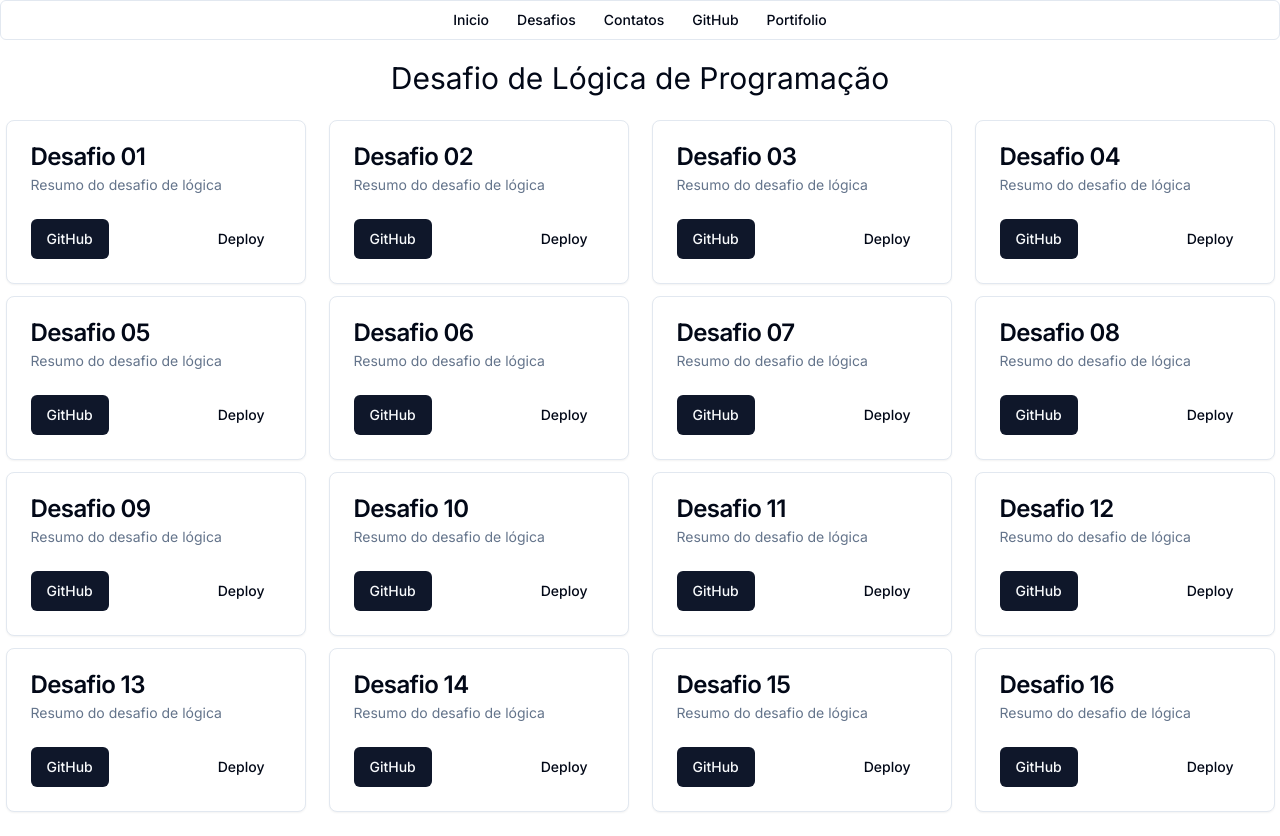
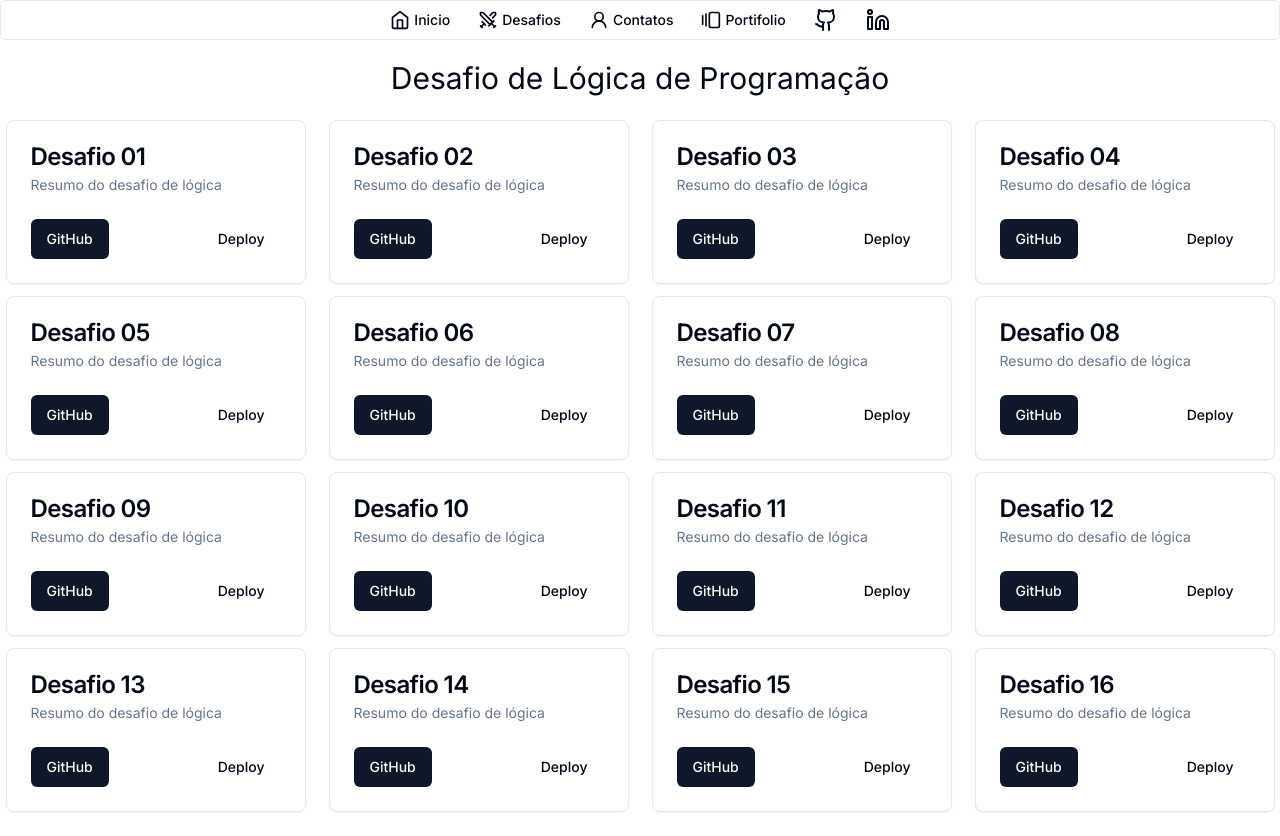
Before and after one commit to darioreisjr/desafiodelogicadeprogramacao, a Next.js app: page / in a window 1280 px wide. Built offline with nearby package versions, Linux system fonts and the light colour scheme.

Commit message:
feat: add icon menubar

```diff
--- a/src/components/header/header.jsx
+++ b/src/components/header/header.jsx
@@ -4,43 +4,46 @@ import {
   MenubarTrigger,
 } from "@/components/ui/menubar"
 import Link from "next/link";
-import {
-  Select,
-  SelectContent,
-  SelectGroup,
-  SelectItem,
-  SelectLabel,
-  SelectTrigger,
-  SelectValue,
-} from "@/components/ui/select"
+
+import { Github, Home, Swords, User2, GalleryHorizontalEnd,Linkedin } from 'lucide-react';
+
 
 const Header = () => {
   return (
     <Menubar className="max-w-7xl  flex items-center justify-center p-16">
       <MenubarMenu>
-        <MenubarTrigger>
+        <MenubarTrigger className="space-x-1">
+        <Home size={20} />
           <Link href="/">
             Inicio
           </Link>
         </MenubarTrigger>
-        <MenubarTrigger>
+        <MenubarTrigger className="space-x-1">
+          <Swords size={20}/>
           <Link href="/">
             Desafios
           </Link>
         </MenubarTrigger>
-        <MenubarTrigger>
+        <MenubarTrigger className="space-x-1">
+          <User2 size={20}/>
           <Link href="/">
             Contatos
           </Link>
         </MenubarTrigger>
-        <MenubarTrigger>
-          <Link href="https://github.com/darioreisjr" target="_blank">
-            GitHub
+        <MenubarTrigger className="space-x-1">
+          <GalleryHorizontalEnd size={20}/>
+          <Link href="https://darioreisjr.vercel.app/" target="_blank">
+            Portifolio
           </Link>
         </MenubarTrigger>
         <MenubarTrigger>
-          <Link href="https://darioreisjr.vercel.app/" target="_blank">
-            Portifolio
+          <Link href="https://github.com/darioreisjr" target="_blank">
+            <Github />
+          </Link>
+        </MenubarTrigger>
+        <MenubarTrigger>
+          <Link href="https://www.linkedin.com/in/darioreisjr" target="_blank">
+            <Linkedin  />
           </Link>
         </MenubarTrigger>
       </MenubarMenu>
```
